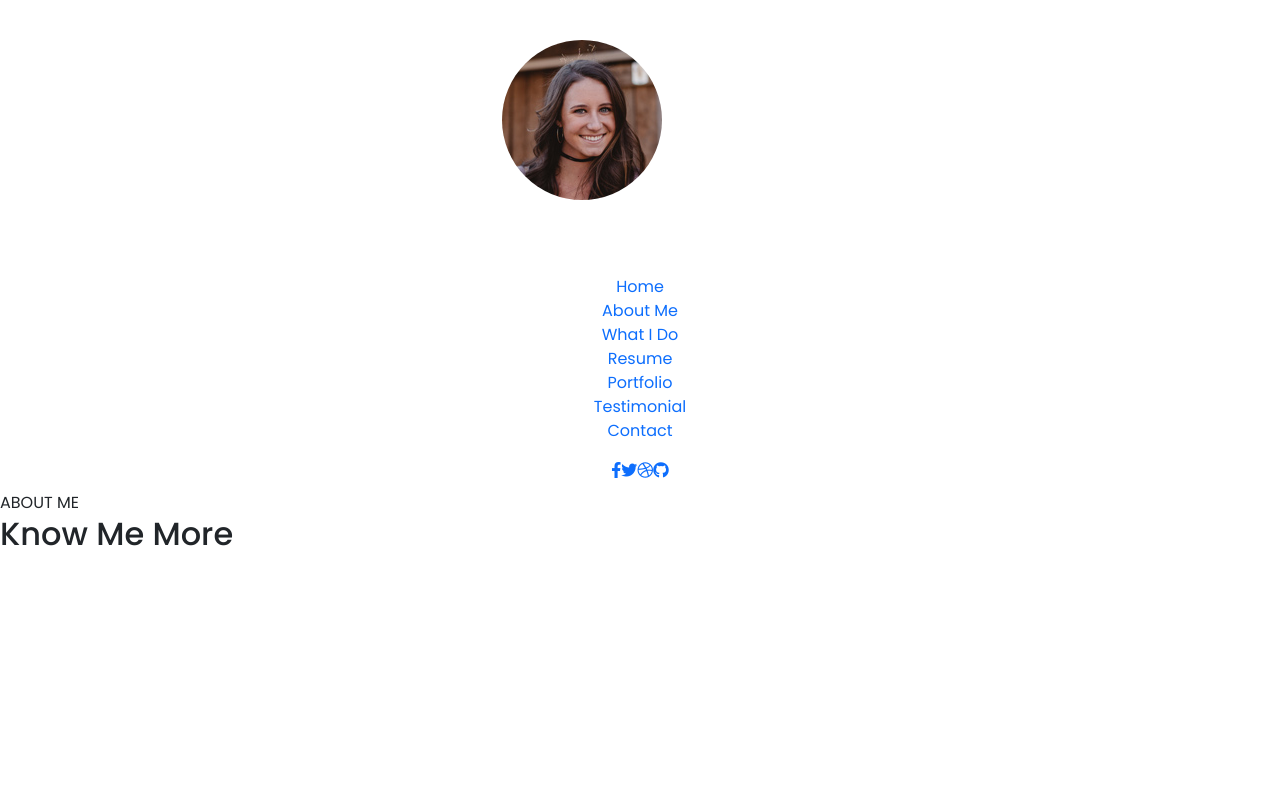
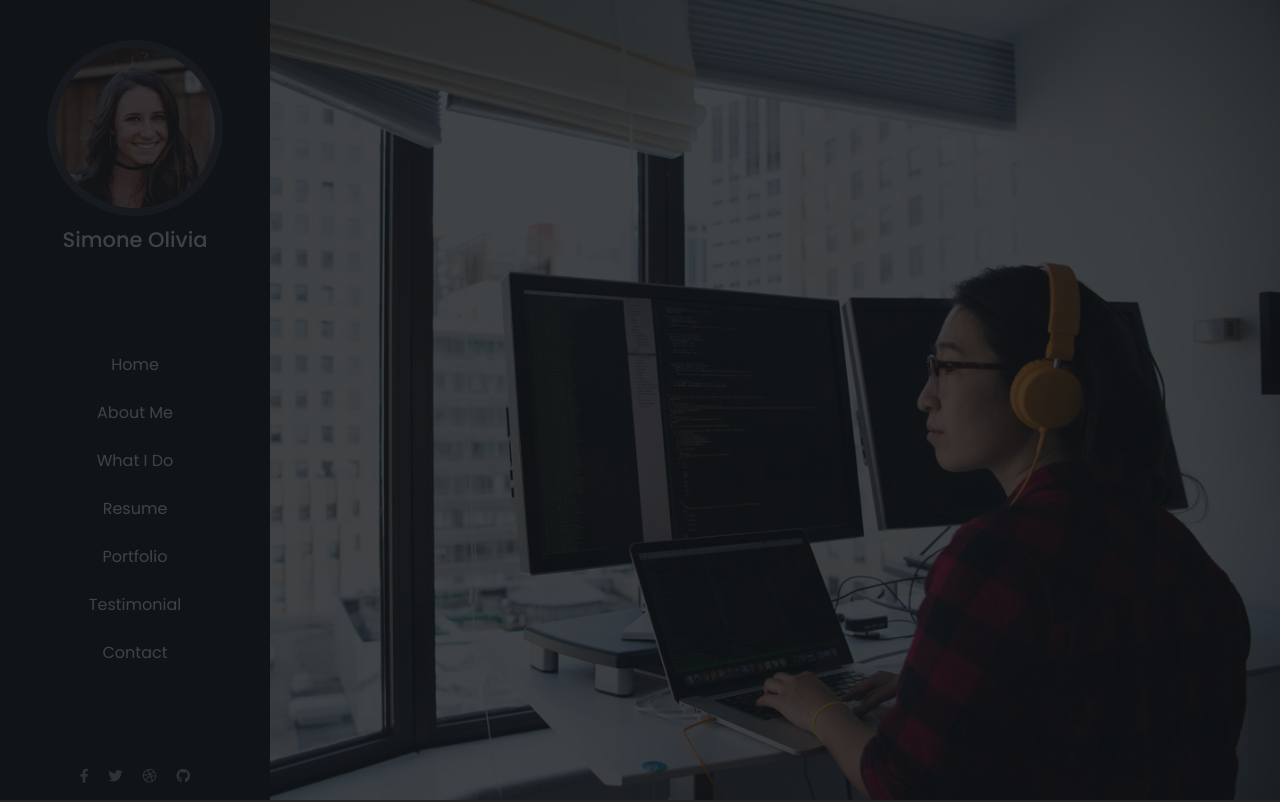
Before and after one commit to Murad1359/myproject, a plain HTML site: page index.html in a window 1280 px wide. Shown: the top 802 px of the page. Drawn offline with Linux system fonts and the light colour scheme.

Commit message:
Update style.css

```diff
--- a/css/style.css
+++ b/css/style.css
@@ -1,68 +1,133 @@
 @import url('https://fonts.googleapis.com/css2?family=Poppins:wght@400;500;600;700&display=swap');
 
-body{
+body {
     margin: 0;
     padding: 0;
     font-family: 'Poppins', sans-serif;
+    color: white;
 }
 
-.wrapper{
-    width: 100vw;
-    height: 100vh;
-    background-size: cover;
-    background-repeat: no-repeat;
-    background-image: url(../img/intro-bg.jpg);
-    position: fixed;
+a {
+    text-decoration: none;
+    color: white;
 }
 
-ul{
-    margin: 0;
+.side_bar {
+    position: fixed;
+    left: 0;
+    top: 0;
+    width: 270px;
+    height: 100%;
+    background-color: #111418;
+}
+
+.profile_img {
+    border: 8px solid #343a40;
+}
+
+.text-5 {
+    font-size: 21px !important;
+}
+
+.menu {
+    text-align: center;
+}
+
+.menu ul {
+    padding: 16px 0;
+}
+
+.menu ul li {
+    padding: 12px 0;
+}
+
+.icons {
+    margin: 0 0 5px 5px;
+    list-style-type: none;
     padding: 0;
 }
 
-a{
-    text-decoration: none;
+.icons li {
+    font-size: 14px;
+    padding: 0 10px;
 }
 
-li{
-    list-style-type: none;
+.icons li a i {
+    color: #aab1b8;
 }
 
-.sidebar{
-    position: fixed;
-    left: 0;
-    top: 0;
-    min-width: 235px;
-    height: 100%;
-    background: #111418;
-    display: flex;
-    justify-content: space-between;
-    align-items: center;
-    flex-direction: column;
+#content{
+    width: 1340px;
+    height: 100vh;
+    float: right;
+}
+
+.hero-wrap {
+    width: 1330px;
+    height: 100vh;
+    float: right;
+    position: relative;
+    overflow: hidden;
+}
+
+.hero-mask {
+    width: 100%;
+    height: 100vh;
+    position: absolute;
+    background-color: #111418;
+    opacity: 0.8;
+}
+
+.hero-bg {
+    width: 1340px;
+    height: 100vh;
+    background-image: url(../img/intro-bg.jpg);
+    background-size: cover;
+    background-repeat: no-repeat;
+    background-attachment: fixed;
+    background-position: center 0px;
+    position: absolute;
+    z-index: -1;
+}
+
+.text{
+    width: 100%;
+    height: 300px;
+}
+
+.text h3{
     color: white !important;
 }
 
-.sidebar a h5{
+.section{
+    width: 100%;
+    height: 100vh;
+    background-color: #212529 !important;
+    position: relative;
+    padding: 4.5rem 0;
+    overflow: hidden;
+    color: #282D31;
+    font-size: 125px;
+    font-weight: 600;
+    text-align: center;
+}
+
+.head{
+    width: 100%;
+    height: 171px;
+    position: absolute;
     color: white;
 }
 
-.me img{
-    border: 8px solid #2a2e33;
+@media (max-width: 992px) {
+
+    .side_bar {
+        width: 100%;
+        height: 66px;
+        padding: 0;
+    }
+
+    .logo h1 {
+        margin-top: 20px;
+    }
 }
-
-.home{
-    width: 100%;
-    height: 100vh;
-    position: relative;
-}
-
-.perde{
-    width: 100%;
-    height: 100%;
-    position: absolute;
-    z-index: 2;
-    top: 0;
-    left: 0;
-    background-color: rgb(0, 0 ,0);
-    opacity: 0.8;
-}
```
